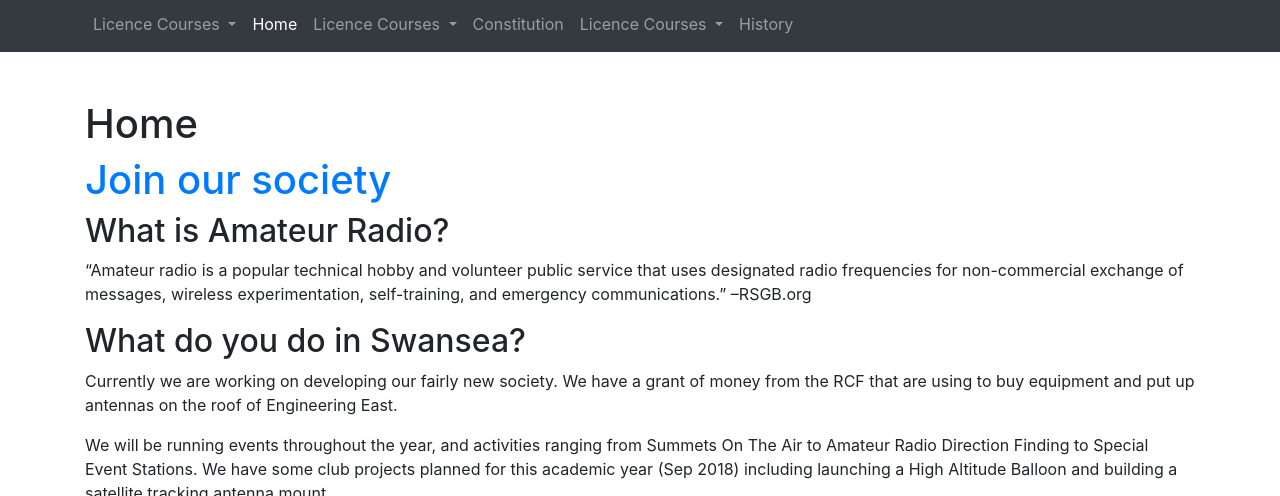
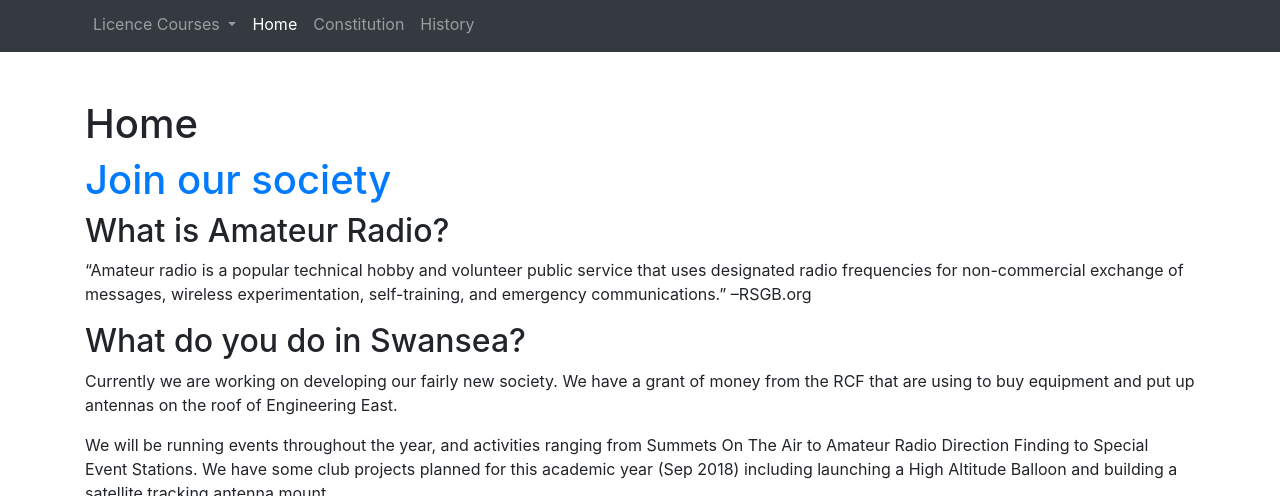
Before and after one commit to gw3uws/gw3uws.uk, a Jekyll site: the page built from index.md, in a window 1280 px wide and 900 px high, cut to the strip 404-900 px from the top of the window. Built offline with Jekyll 4.4.1, drawn with Linux system fonts in a browser that asks for light colours; our own code applies the rules of GitHub Pages for plain Markdown files.

Commit message:
Update header.html

```diff
--- a/_includes/header.html
+++ b/_includes/header.html
@@ -10,18 +10,18 @@
     </button>
     <div class="collapse navbar-collapse" id="navbarSupportedContent">
       <ul class="navbar-nav">
-        {%- for path in page_paths -%}
-          {%- assign my_page = site.pages | where: "path", path | first -%}
-          {%- if my_page.title -%}
-        <li class="nav-item dropdown">
+	<li class="nav-item dropdown">
           <a class="nav-link dropdown-toggle" href="#" id="navbarDropdownMenuLink" data-toggle="dropdown" aria-haspopup="true" aria-expanded="false">
           Licence Courses
           </a>
           <div class="dropdown-menu" aria-labelledby="navbarDropdownMenuLink">
             <a class="dropdown-item" href="/licences/foundation">Foundation</a>
-	          <a class="dropdown-item" href="/licences/intermediate">Intermediate</a>
-	        </div>
+	    <a class="dropdown-item" href="/licences/intermediate">Intermediate</a>
+	  </div>
         </li>
+        {%- for path in page_paths -%}
+          {%- assign my_page = site.pages | where: "path", path | first -%}
+          {%- if my_page.title -%}
           <li class="nav-item">
             <a class="nav-link" href="{{ my_page.url | relative_url }}">{{ my_page.title | escape }}</a>
           </li>
```
